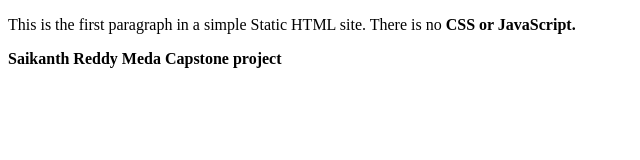
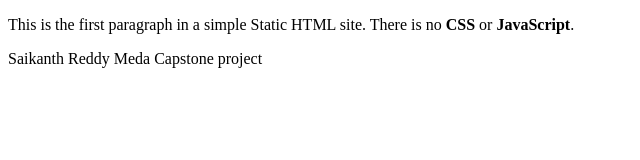
Before and after one commit to sunnyreddy/DevOps_Capstone_Infrastructure, a plain HTML site: page index.html in a window 1280 px wide. Shown: the whole page, without its empty margins (0-640 px from the left). Drawn offline with Linux system fonts and the light colour scheme.

Commit message:
lint fail corrected

```diff
--- a/index.html
+++ b/index.html
@@ -4,7 +4,7 @@
     <title>Static HTML Site</title>
   </head>
   <body>
-    <p>This is the first paragraph in a simple Static HTML site. There is no <strong>CSS</script> or <strong>JavaScript</strong>.</p>
+    <p>This is the first paragraph in a simple Static HTML site. There is no <strong>CSS</strong> or <strong>JavaScript</strong>.</p>
     <p>Saikanth Reddy Meda Capstone project</p>
   </body>
 </html>
```
